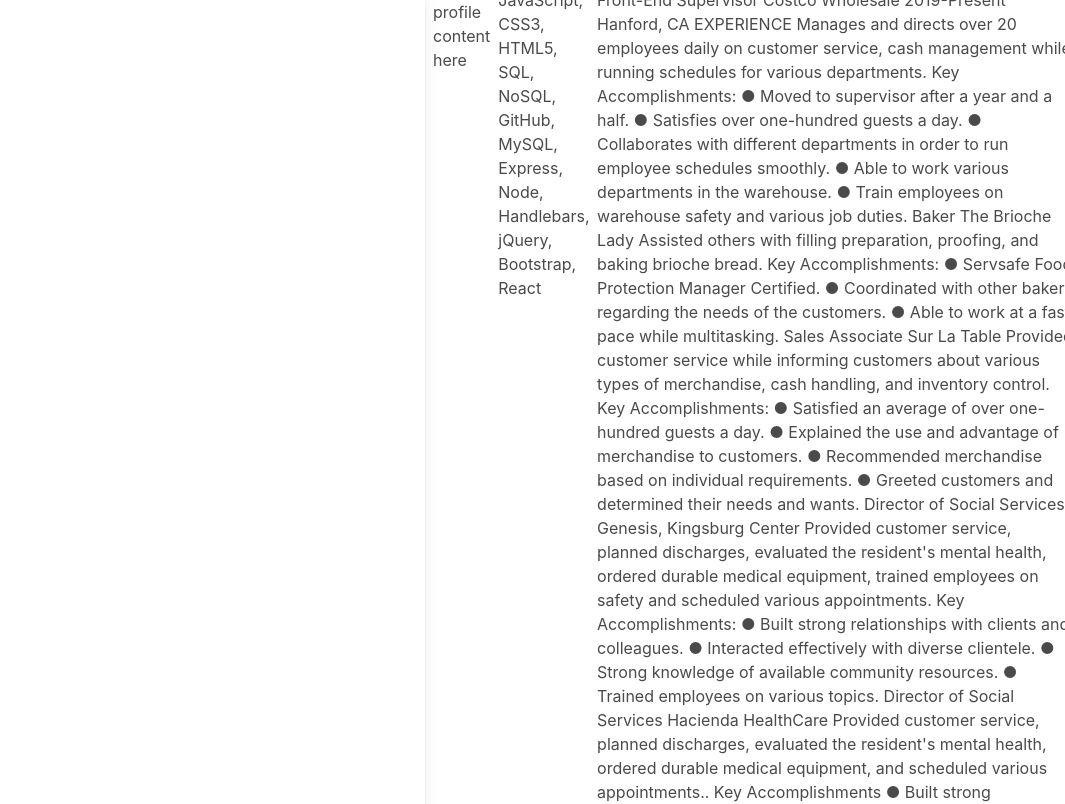
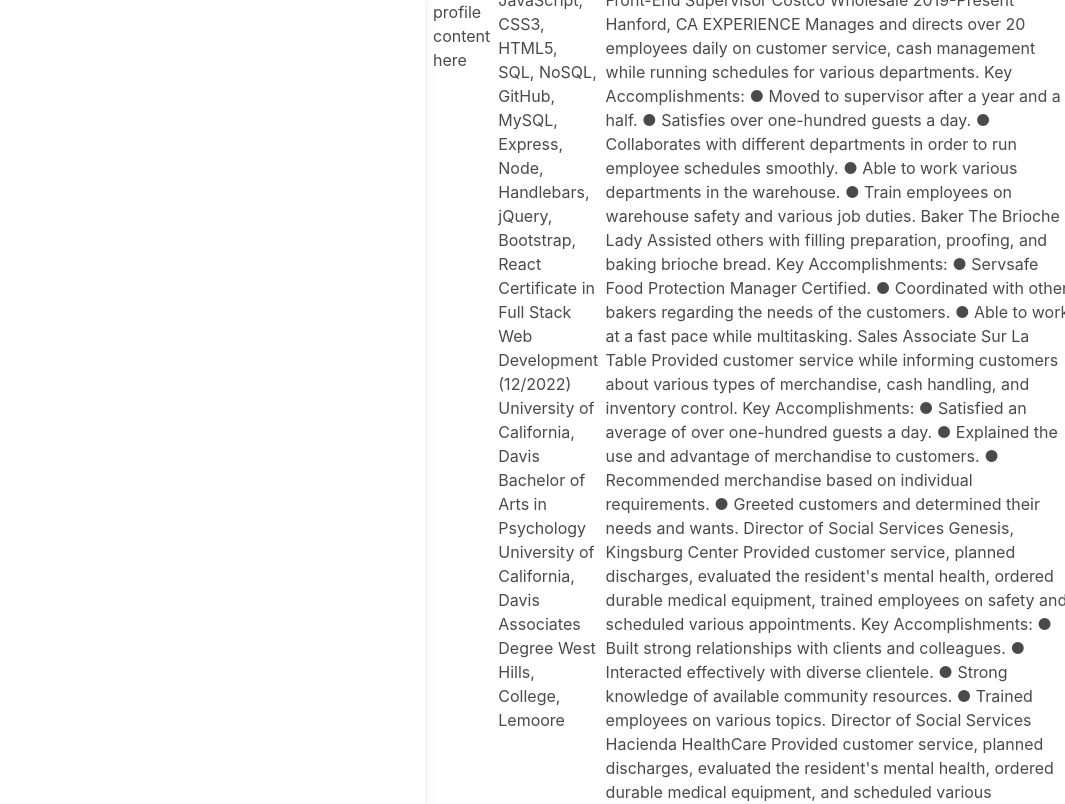
Before and after one commit to laceyaguigam/My-Portfolio, a plain HTML site: page My-Portfolio/index.html in a window 1280 px wide. Shown: the top 804 px of the page, 215-1280 px from the left. Drawn offline with nearby package versions, Linux system fonts and the light colour scheme.

Commit message:
added education information to education section

```diff
--- a/My-Portfolio/index.html
+++ b/My-Portfolio/index.html
@@ -54,6 +54,15 @@ jQuery,
 Bootstrap,
 React
                                             <!--Education -->
+ Certificate in Full Stack Web Development (12/2022)
+  University of California, Davis
+
+Bachelor of Arts in Psychology
+  University of California, Davis
+
+ Associates Degree
+  West Hills, College, Lemoore
+
 
                                             <!--Experience -->
 
```
